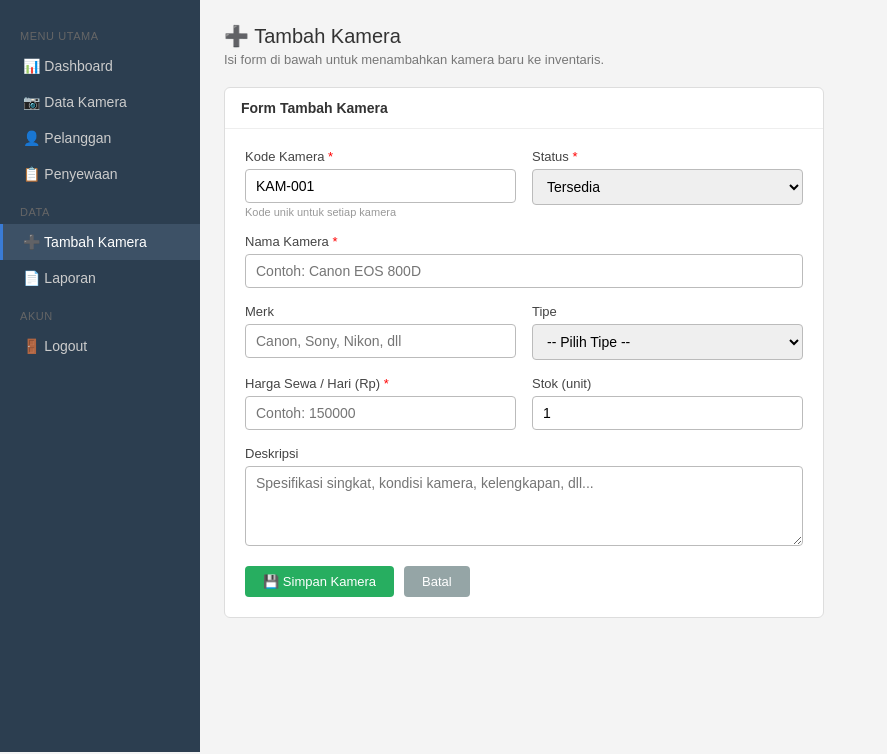
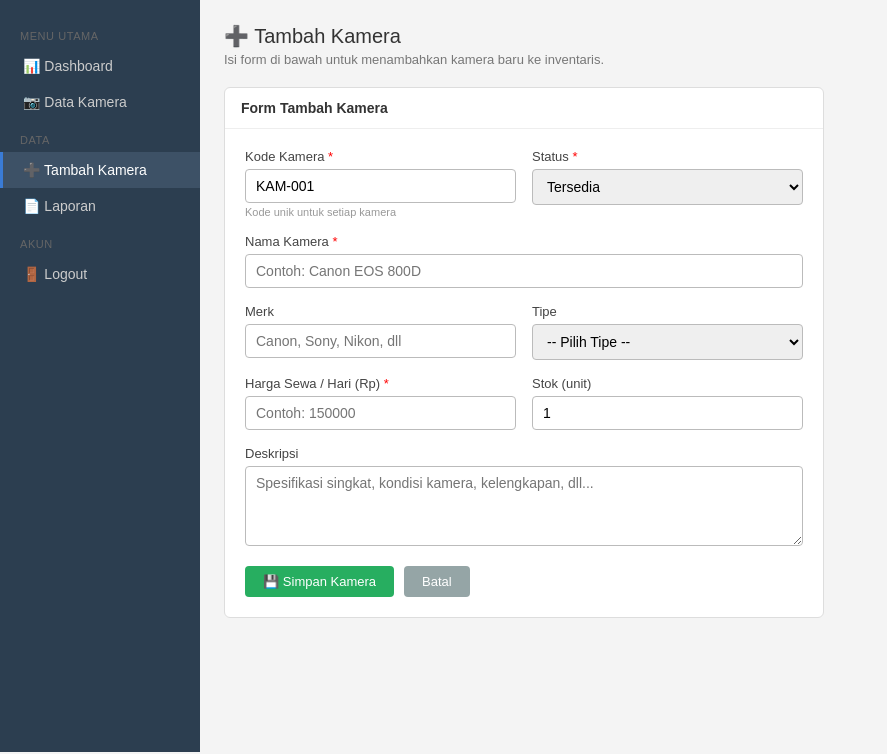
Before and after one commit to Violincello06/uts-web-ralipp, a PHP site: page /add.php in a window 1280 px wide. Shown: the part 46-800 px from the top of the page, without its empty margins (0-887 px from the left). Run offline with PHP 8.4, Linux system fonts and the light colour scheme; the visitor is signed in with stand-in values (Sample User, id 1); data that the repository does not hold is empty.

Commit message:
memperbarui tampilan add

```diff
--- a/add.php
+++ b/add.php
@@ -163,8 +163,6 @@ if ($last) {
         <div class="menu-title">Menu Utama</div>
         <a href="main.php">📊 Dashboard</a>
         <a href="kamera.php">📷 Data Kamera</a>
-        <a href="pelanggan.php">👤 Pelanggan</a>
-        <a href="penyewaan.php">📋 Penyewaan</a>
         <div class="menu-title">Data</div>
         <a href="add_kamera.php" class="active">➕ Tambah Kamera</a>
         <a href="laporan.php">📄 Laporan</a>
```
